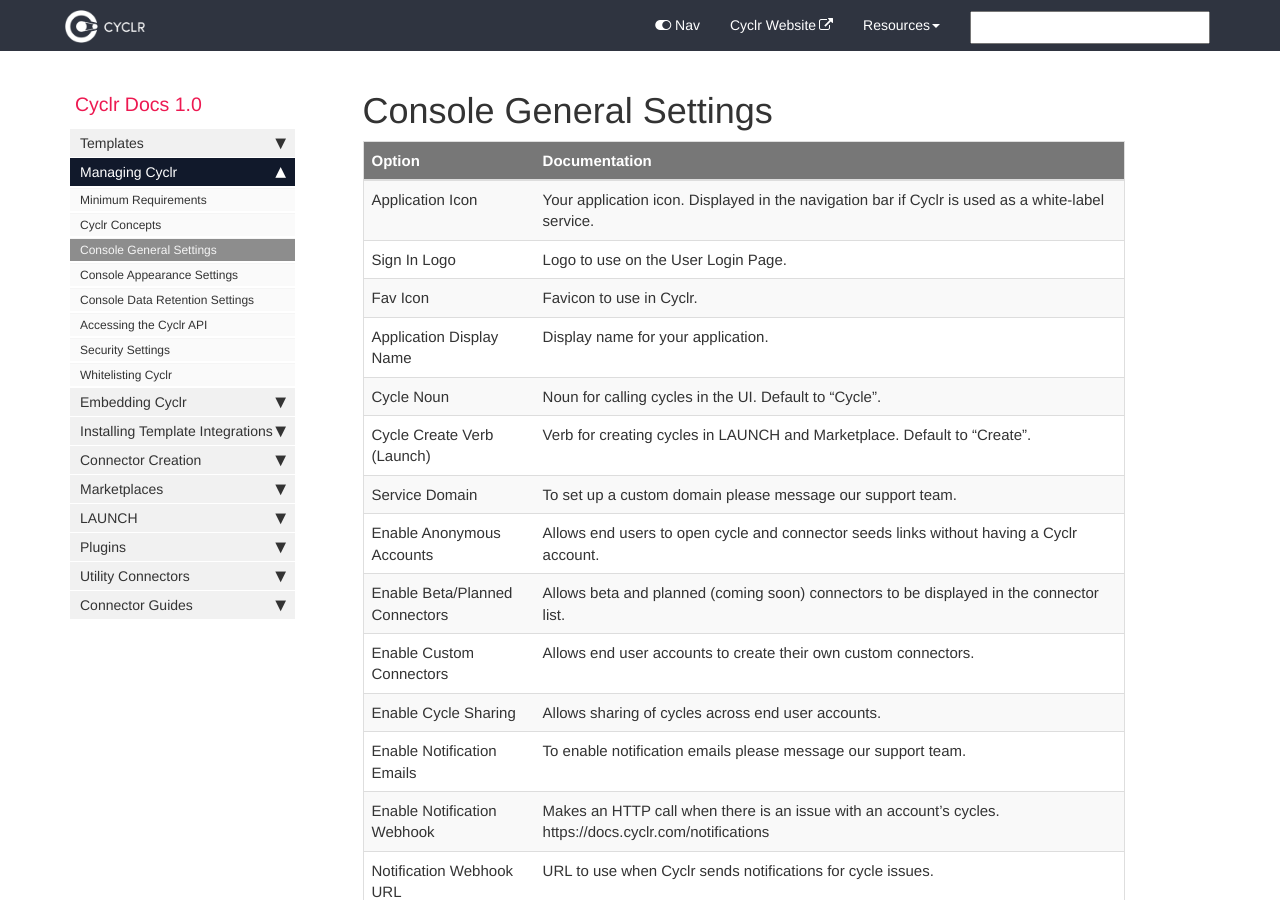
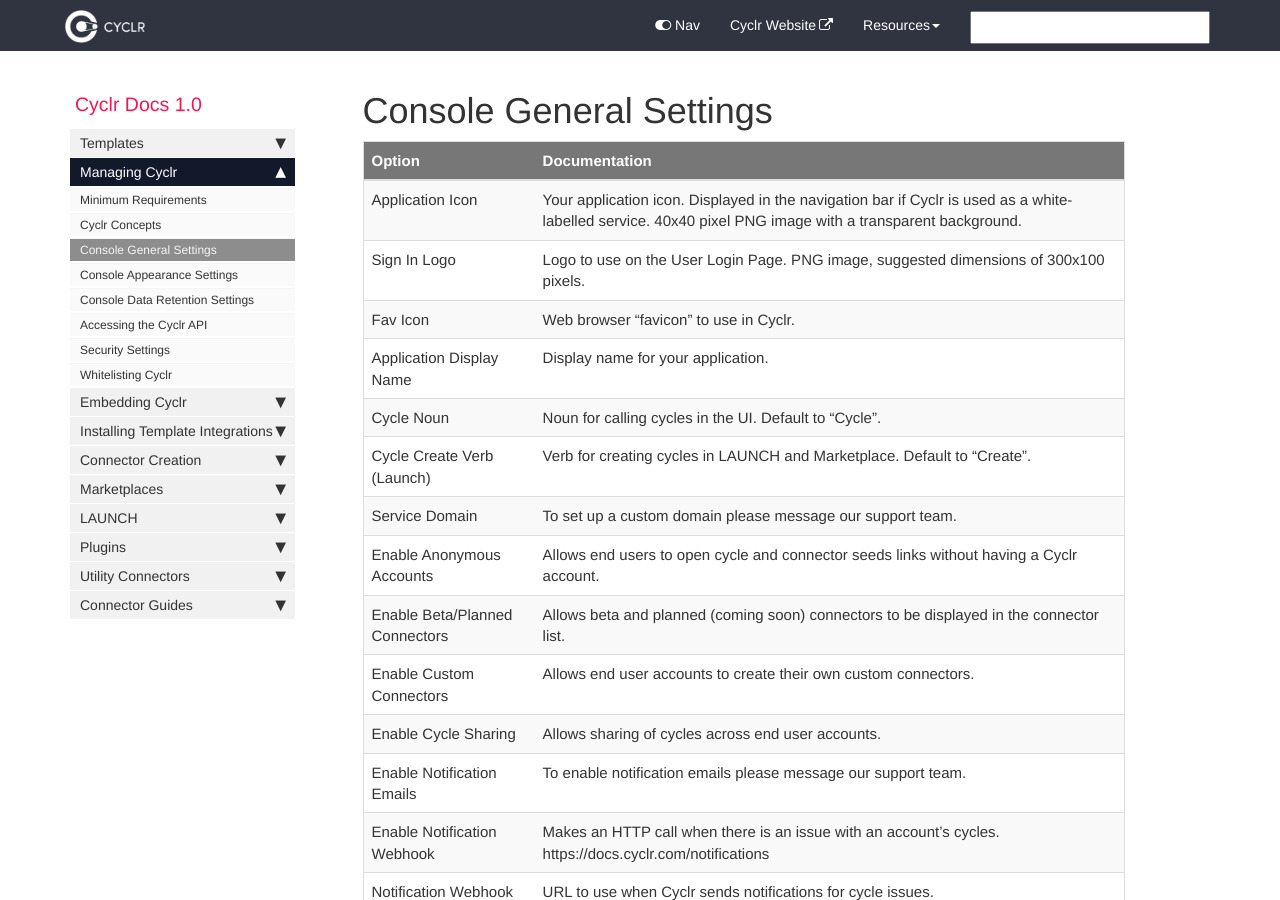
Before and after one commit to sneakysneak/docs, a Jekyll site: the page built from pages/managing-cyclr/03-console-general-settings.md, in a window 1280 px wide and 900 px high. Built offline with Jekyll 4.4.1, drawn with Linux system fonts in a browser that asks for light colours; nearby versions of some CDN libraries; comment, search, counter and statistics services are not loaded.

Commit message:
Updated icon info.

```diff
--- a/pages/managing-cyclr/03-console-general-settings.md
+++ b/pages/managing-cyclr/03-console-general-settings.md
@@ -8,9 +8,9 @@ tags: [managing-cyclr]
 
 | Option | Documentation |
 | --- | --- |
-| Application Icon | Your application icon. Displayed in the navigation bar if Cyclr is used as a white-label service. |
-| Sign In Logo | Logo to use on the User Login Page. |
-| Fav Icon | Favicon to use in Cyclr. |
+| Application Icon | Your application icon. Displayed in the navigation bar if Cyclr is used as a white-labelled service.  40x40 pixel PNG image with a transparent background. |
+| Sign In Logo | Logo to use on the User Login Page.  PNG image, suggested dimensions of 300x100 pixels. |
+| Fav Icon | Web browser "favicon" to use in Cyclr. |
 | Application Display Name | Display name for your application. |
 | Cycle Noun | Noun for calling cycles in the UI. Default to "Cycle". |
 | Cycle Create Verb (Launch) | Verb for creating cycles in LAUNCH and Marketplace. Default to "Create". |
```
